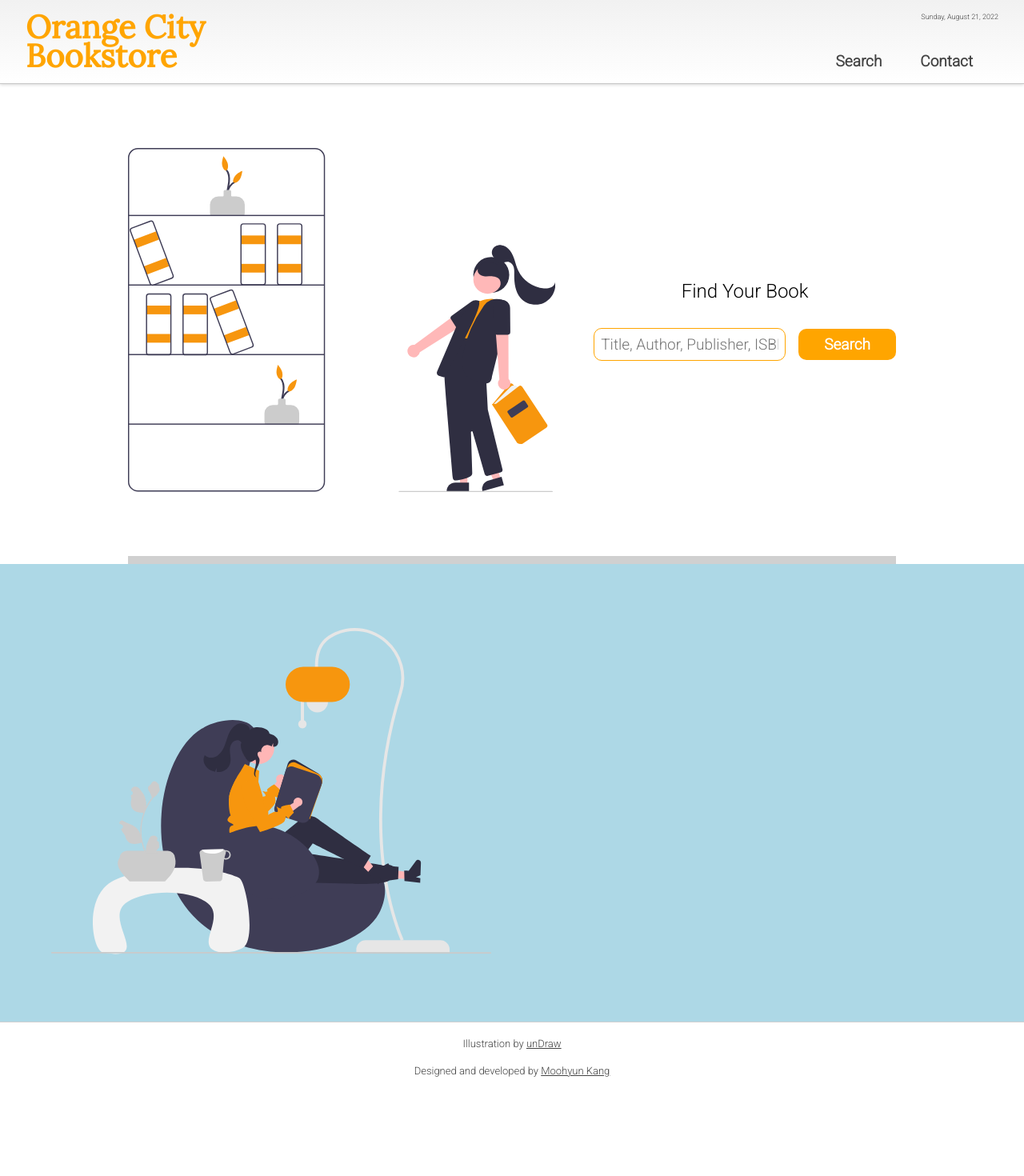
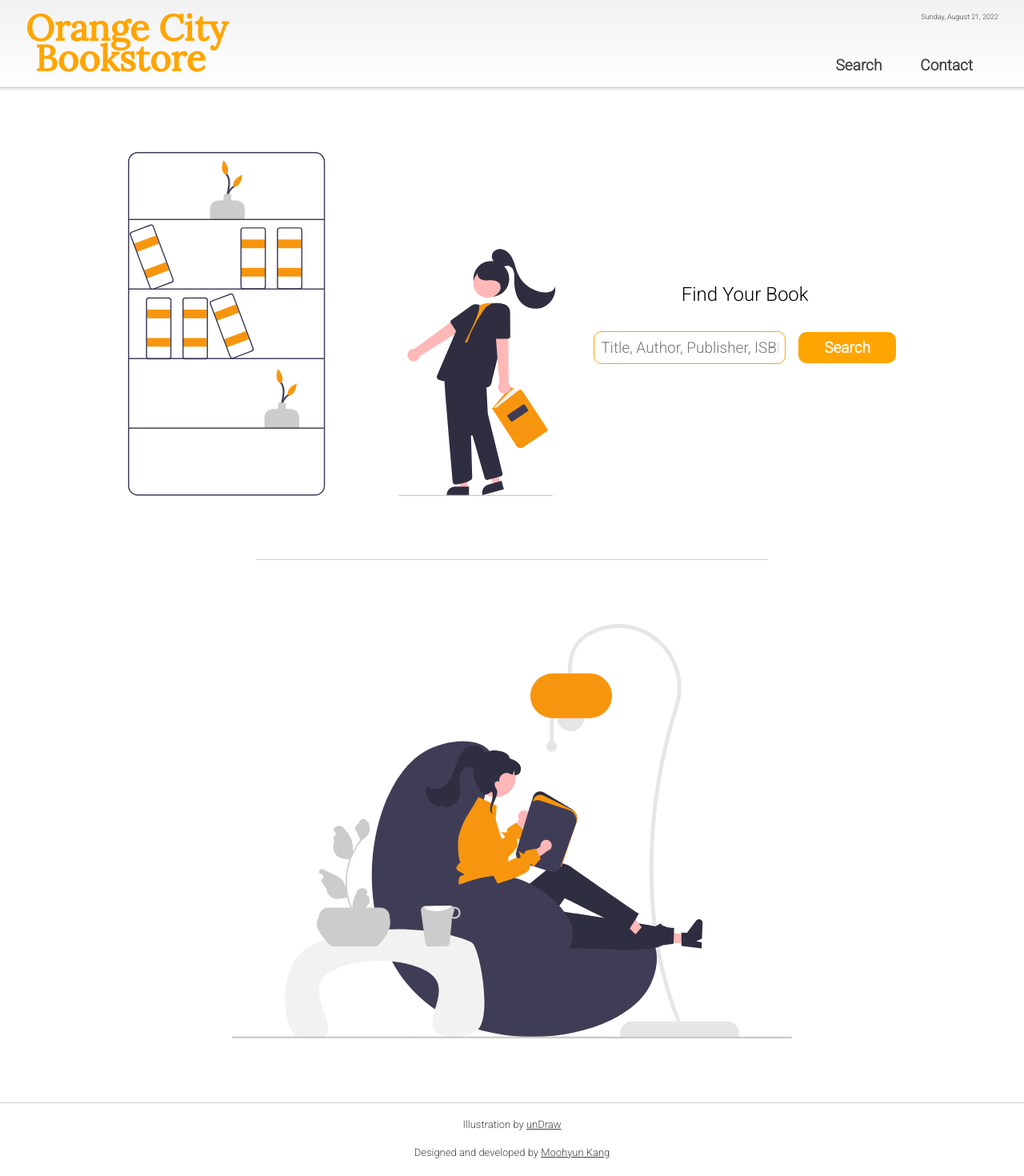
Before and after one commit to grandorca/orange-city-ebook, a React (Create React App) app: page / in a window 1280 px wide. Shown: the top 1470 px of the page at 80% size. Before the commit the page ends 1378 px from the top, so only its background shows below. Built offline with nearby package versions, Linux system fonts and the light colour scheme.

Commit message:
book api connected & data sorted

```diff
--- a/src/components/Header.jsx
+++ b/src/components/Header.jsx
@@ -22,7 +22,7 @@ const Header = () => {
     <header>
       <h1 className="header-title">
         <p>Orange City</p>
-        <p>Bookstore</p>
+        <p>&nbsp;Bookstore</p>
       </h1>
 
       <div className="header-right">
--- a/src/components/pages/Contact.jsx
+++ b/src/components/pages/Contact.jsx
@@ -11,12 +11,14 @@ const Contact = () => {
             Designed and developed by a web developer, Moohyun Kang.
             <br />
             <br />
-            This website provides book infromation to users.
+            This website allow users to search books that are saved in Google
+            book database.
             <br />
-            The information can be searched with title, author, and publisher.
+            The information of the book can be searched with book's title,
+            author, and publisher.
             <br />
-            The search data is retrieved from Google Books APIs and displayed on
-            the screen.
+            The search data is retrieved from Google Books APIs through Google
+            Cloud server.
           </p>
           <p className="contact-p" id="contact-p-anchor">
             <a
--- a/src/components/pages/Search.jsx
+++ b/src/components/pages/Search.jsx
@@ -1,4 +1,4 @@
-import { useState, useEffect, useRef } from "react";
+import { useState, useRef } from "react";
 import Display from "../items/Display";
 import { ReactComponent as Bookshelf } from "../../assets/illustrations/bookshelf.svg";
 import { ReactComponent as Reading } from "../../assets/illustrations/reading.svg";
@@ -8,19 +8,24 @@ const Search = () => {
   const searchButtonRef = useRef();
 
   //search the book
-  const [query, setQuery] = useState();
-  const [result, setResult] = useState([]);
+  const [results, setResults] = useState([]);
 
-  useEffect(() => {}, [query]);
+  const searchBook = async () => {
+    const query = searchBarRef.current.value;
+    const trimedQuery = query.trim();
 
-  const searchBook = async (query) => {
-    await fetch(
-      `https://www.googleapis.com/books/v1/volumes?q=${query}&key=${process.env.REACT_APP_GOOGLE_API_KEY}`
-    )
-      .then((res) => res.json())
-      .then((data) => {
-        setResult(data);
-      });
+    if (trimedQuery !== "") {
+      await fetch(
+        `https://www.googleapis.com/books/v1/volumes?q=${query}&key=${process.env.REACT_APP_GOOGLE_API_KEY}`,
+        { method: "GET", headers: { "Content-Type": "application/json" } }
+      )
+        .then((res) => res.json())
+        .then((data) => {
+          setResults(data);
+        });
+    } else {
+      setResults([]);
+    }
   };
 
   return (
@@ -37,9 +42,6 @@ const Search = () => {
                 className="search-input"
                 ref={searchBarRef}
                 placeholder="Title, Author, Publisher, ISBN"
-                onChange={(e) => {
-                  setQuery(searchBarRef.current.value);
-                }}
                 onKeyDown={(e) => {
                   if (e.key === "Enter") searchButtonRef.current.click();
                 }}
@@ -48,7 +50,7 @@ const Search = () => {
                 className="search-button"
                 ref={searchButtonRef}
                 onClick={() => {
-                  searchBook(query);
+                  searchBook();
                 }}
               >
                 Search
@@ -59,7 +61,11 @@ const Search = () => {
       </div>
 
       <div className="display-section">
-        {result.length !== 0 ? <Display searchResults={result} /> : <Reading />}
+        {results.length !== 0 ? (
+          <Display searchResults={results} />
+        ) : (
+          <Reading />
+        )}
       </div>
     </div>
   );
--- a/src/styles/scss/_Contact.scss
+++ b/src/styles/scss/_Contact.scss
@@ -9,7 +9,7 @@
     align-items: center;
     padding-bottom: 1rem;
     border: 1px solid $color-gray;
-    border-radius: 30px;
+    border-radius: 20px;
     box-shadow: rgba(0, 0, 0, 0.16) 0px 1px 4px;
     width: 70vw;
     max-width: 800px;
--- a/src/styles/scss/_Display.scss
+++ b/src/styles/scss/_Display.scss
@@ -1 +1,54 @@
 @use "_abstracts" as *;
+
+.display {
+  display: flex;
+  flex-flow: column;
+  gap: 2rem;
+  padding: 4rem;
+  margin: auto;
+
+  @include tablet {
+    padding: 1rem;
+  }
+
+  & .display-book {
+    padding: 1rem;
+    border: 1px solid $color-gray;
+    border-radius: $border-radius;
+    float: left;
+
+    & .book-item {
+      &#book-cover {
+        width: 100px;
+        height: auto;
+        float: left;
+        margin-right: 1rem;
+        margin-bottom: 1rem;
+        border-radius: $border-radius;
+        box-shadow: rgba(0, 0, 0, 0.16) 0px 1px 4px;
+      }
+
+      &#book-title {
+        display: -webkit-box;
+        -webkit-line-clamp: 3;
+        -webkit-box-orient: vertical;
+        overflow: hidden;
+
+        font-size: $font-size-medium;
+      }
+
+      &#book-author {
+      }
+
+      &#book-publisher {
+      }
+
+      &#book-description {
+        display: -webkit-box;
+        -webkit-line-clamp: 8;
+        -webkit-box-orient: vertical;
+        overflow: hidden;
+      }
+    }
+  }
+}
--- a/src/styles/scss/_Header.scss
+++ b/src/styles/scss/_Header.scss
@@ -17,10 +17,10 @@ header {
   & .header-title {
     flex: 1;
     color: $color-orange;
-    line-height: 0.9em;
+    line-height: 0.85em;
     white-space: nowrap;
     font-family: "Lora", serif;
-    font-size: 40px;
+    font-size: 45px;
 
     @include mobile {
       font-size: 30px;
--- a/src/styles/scss/_Search.scss
+++ b/src/styles/scss/_Search.scss
@@ -3,9 +3,24 @@
 .search {
   /**upper part of the search page*/
   & .search-section {
+    position: relative;
     width: 75vw;
     margin: auto;
     padding: 5rem 0;
+
+    &::before {
+      content: "";
+      position: absolute;
+      width: 50vw;
+      left: 50%;
+      bottom: 0;
+      transform: translateX(-50%);
+      border-bottom: 1px solid $color-gray;
+
+      @include tablet {
+        width: 85vw;
+      }
+    }
 
     @include tablet {
       width: 90vw;
@@ -14,14 +29,10 @@
     @include mobile {
       padding: 2rem 0;
     }
-
-    //dev
-    border-bottom: 10px solid $color-gray;
   }
 
   & svg {
     width: 100%;
-    min-width: 200px;
     max-width: 550px;
     height: auto;
     margin: auto;
@@ -71,7 +82,7 @@
             padding: 0.5rem;
             font-size: $font-size-medium;
             border: 1px solid $color-orange;
-            border-radius: 10px;
+            border-radius: $border-radius;
             min-width: 15rem;
             width: 100%;
           }
@@ -83,7 +94,7 @@
             color: $color-white;
             background-color: $color-orange;
             border: none;
-            border-radius: 10px;
+            border-radius: $border-radius;
 
             &:hover {
               background-color: $color-orange-light;
@@ -99,8 +110,15 @@
 
   /**lower part of the search page*/
   & .display-section {
-    padding: 10vh 5vw;
-    //dev
-    background-color: lightblue;
+    position: relative;
+    display: grid;
+    place-items: center;
+
+    & svg {
+      width: 100%;
+      max-width: 700px;
+      height: auto;
+      margin: 10vh 0;
+    }
   }
 }
--- a/src/styles/scss/__abstracts.scss
+++ b/src/styles/scss/__abstracts.scss
@@ -1,3 +1,4 @@
+/**variables*/
 //colors
 $color-orange-dark: #e59400;
 $color-orange-light: #ffae19;
@@ -11,7 +12,10 @@ $font-size-small: calc(9px + 0.5vmin);
 $font-size-medium: calc(15px + 0.5vmin);
 $font-size-large: calc(16px + 1vmin);
 
-//mixins
+//border-radius
+$border-radius: 10px;
+
+/**mixins*/
 @mixin mobile {
   @media only screen and (max-width: 640px) {
     @content;
--- a/src/styles/style.css
+++ b/src/styles/style.css
@@ -1,4 +1,6 @@
 @import url("https://fonts.googleapis.com/css2?family=Lora&family=Roboto:wght@100;300&display=swap");
+/**variables*/
+/**mixins*/
 * {
   margin: 0;
   padding: 0;
@@ -40,10 +42,10 @@ header {
 header .header-title {
   flex: 1;
   color: orange;
-  line-height: 0.9em;
+  line-height: 0.85em;
   white-space: nowrap;
   font-family: "Lora", serif;
-  font-size: 40px;
+  font-size: 45px;
 }
 @media only screen and (max-width: 640px) {
   header .header-title {
@@ -111,10 +113,24 @@ footer .copyright .copyright-anchor {
   /**lower part of the search page*/
 }
 .search .search-section {
+  position: relative;
   width: 75vw;
   margin: auto;
   padding: 5rem 0;
-  border-bottom: 10px solid rgba(100, 100, 100, 0.3);
+}
+.search .search-section::before {
+  content: "";
+  position: absolute;
+  width: 50vw;
+  left: 50%;
+  bottom: 0;
+  transform: translateX(-50%);
+  border-bottom: 1px solid rgba(100, 100, 100, 0.3);
+}
+@media only screen and (max-width: 1024px) {
+  .search .search-section::before {
+    width: 85vw;
+  }
 }
 @media only screen and (max-width: 1024px) {
   .search .search-section {
@@ -128,7 +144,6 @@ footer .copyright .copyright-anchor {
 }
 .search svg {
   width: 100%;
-  min-width: 200px;
   max-width: 550px;
   height: auto;
   margin: auto;
@@ -197,8 +212,56 @@ footer .copyright .copyright-anchor {
   background-color: #e59400;
 }
 .search .display-section {
-  padding: 10vh 5vw;
-  background-color: lightblue;
+  position: relative;
+  display: grid;
+  place-items: center;
+}
+.search .display-section svg {
+  width: 100%;
+  max-width: 700px;
+  height: auto;
+  margin: 10vh 0;
+}
+
+.display {
+  display: flex;
+  flex-flow: column;
+  gap: 2rem;
+  padding: 4rem;
+  margin: auto;
+}
+@media only screen and (max-width: 1024px) {
+  .display {
+    padding: 1rem;
+  }
+}
+.display .display-book {
+  padding: 1rem;
+  border: 1px solid rgba(100, 100, 100, 0.3);
+  border-radius: 10px;
+  float: left;
+}
+.display .display-book .book-item#book-cover {
+  width: 100px;
+  height: auto;
+  float: left;
+  margin-right: 1rem;
+  margin-bottom: 1rem;
+  border-radius: 10px;
+  box-shadow: rgba(0, 0, 0, 0.16) 0px 1px 4px;
+}
+.display .display-book .book-item#book-title {
+  display: -webkit-box;
+  -webkit-line-clamp: 3;
+  -webkit-box-orient: vertical;
+  overflow: hidden;
+  font-size: calc(15px + 0.5vmin);
+}
+.display .display-book .book-item#book-description {
+  display: -webkit-box;
+  -webkit-line-clamp: 8;
+  -webkit-box-orient: vertical;
+  overflow: hidden;
 }
 
 .contact {
@@ -210,7 +273,7 @@ footer .copyright .copyright-anchor {
   align-items: center;
   padding-bottom: 1rem;
   border: 1px solid rgba(100, 100, 100, 0.3);
-  border-radius: 30px;
+  border-radius: 20px;
   box-shadow: rgba(0, 0, 0, 0.16) 0px 1px 4px;
   width: 70vw;
   max-width: 800px;
```
Also changed, not shown: src/components/items/Display.jsx (+62 -12 lines), 1 other file (tests, documents, lock files or other folders).
